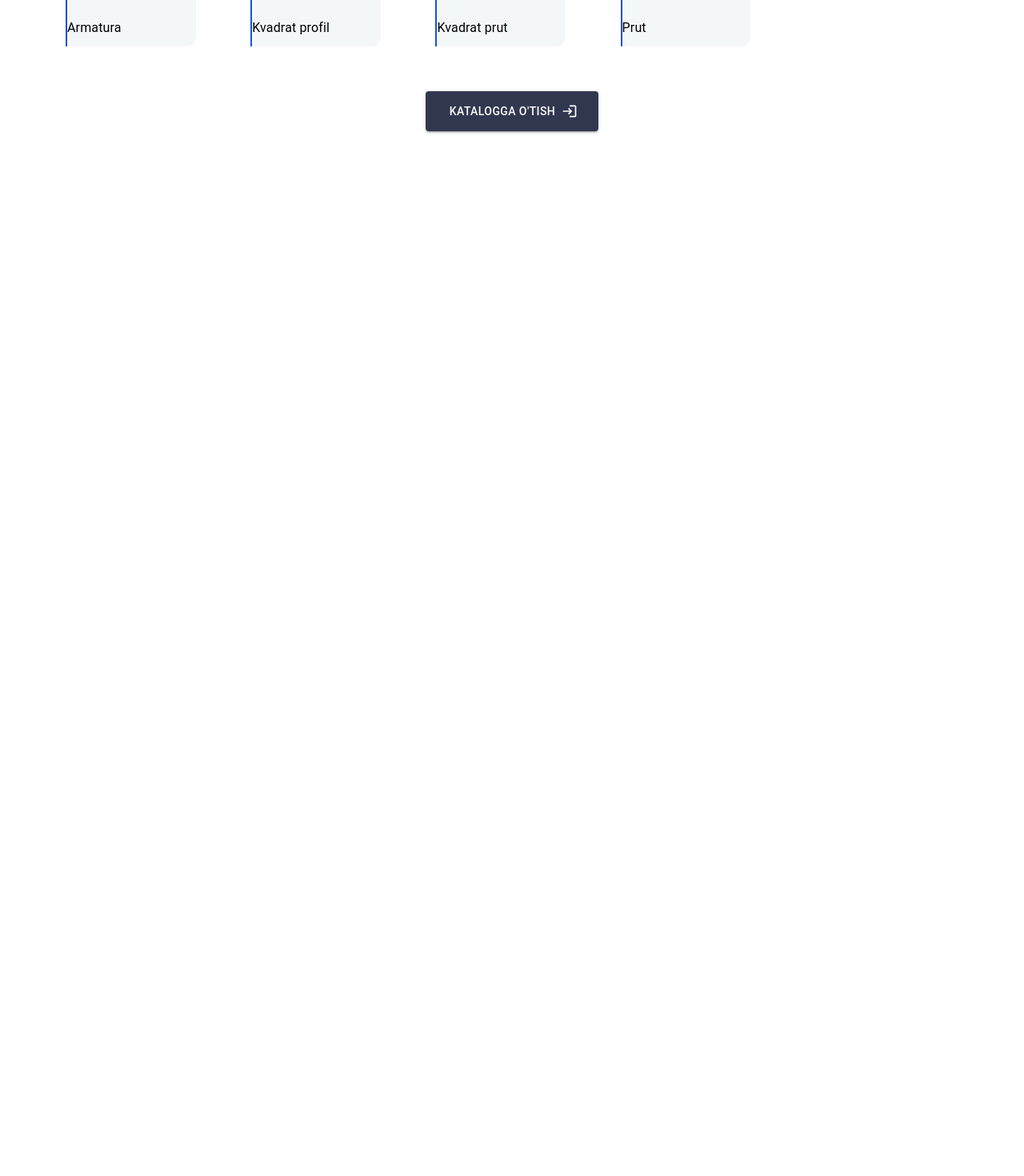
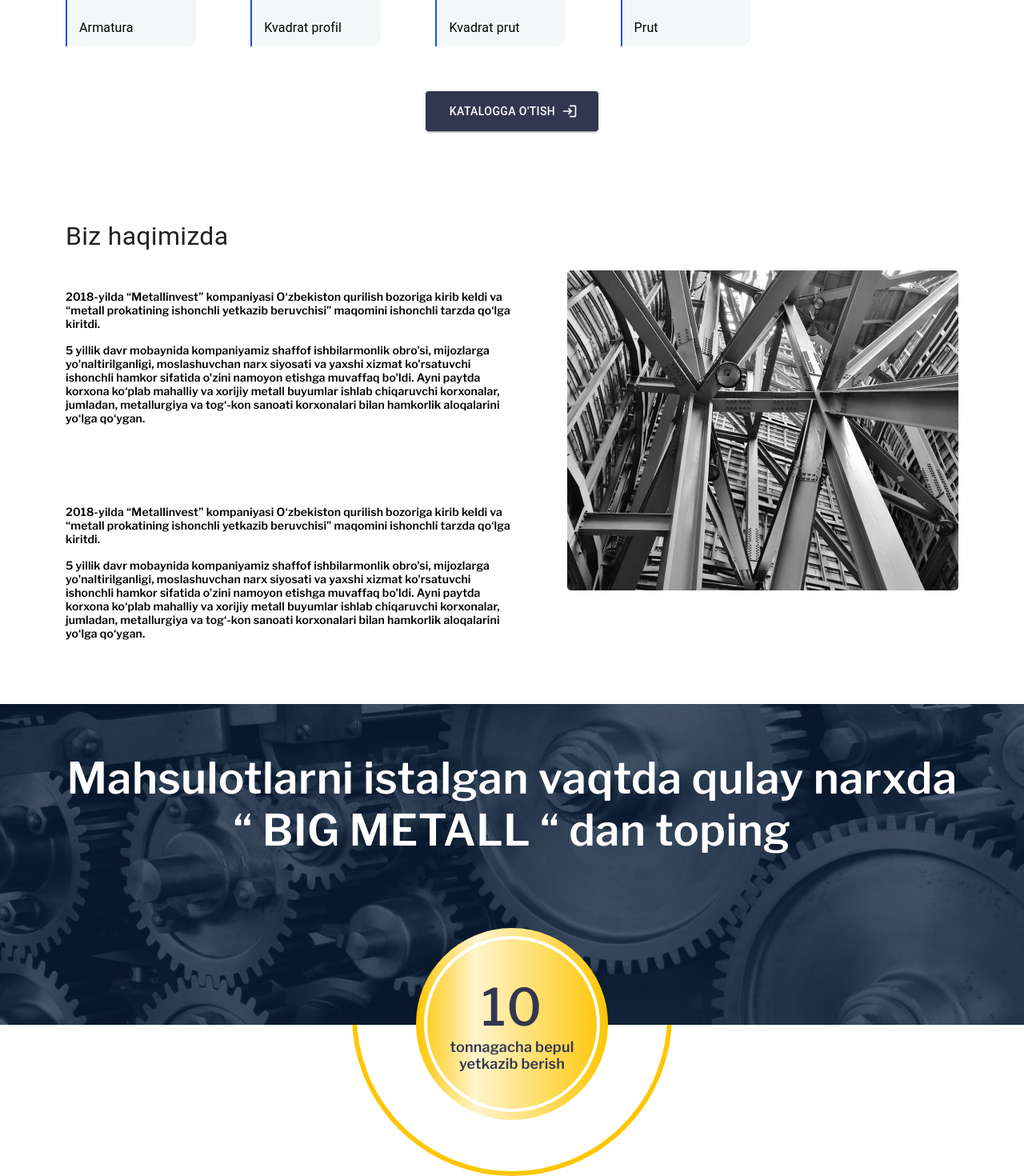
Before and after one commit to imobidjon/bigmetal, a React (Create React App) app: page / in a window 1280 px wide. Shown: the part 1662-3132 px from the top of the page at 80% size. Before the commit the page ends 1882 px from the top, so only its background shows below. Built offline with nearby package versions, Linux system fonts and the light colour scheme.

Commit message:
Added sections | About Us, FifthSection

```diff
--- a/src/components/KatalogCard/katalog.css
+++ b/src/components/KatalogCard/katalog.css
@@ -19,5 +19,5 @@
   font-style: normal;
   font-weight: 400;
   line-height: normal;
-  margin-left: 10px;
+  margin-left: 15px !important;
 }
--- a/src/layout/AppBar/index.jsx
+++ b/src/layout/AppBar/index.jsx
@@ -14,7 +14,7 @@ export default function AppMenu() {
       <div className="container">
         <nav className="navbar navbar-expand-lg ">
           <div className="container-fluid p-0">
-            <a className="navbar-brand" href="#">
+            <a className="navbar-brand" href="/">
               <img
                 src={Logo}
                 style={{
@@ -48,28 +48,28 @@ export default function AppMenu() {
                   <a
                     className="nav-link active text-white"
                     aria-current="page"
-                    href="#"
+                    href="/"
                   >
                     Katalog
                   </a>
                 </li>
                 <li className="nav-item">
-                  <a className="nav-link text-white" href="#">
+                  <a className="nav-link text-white" href="/">
                     Kompaniya haqida
                   </a>
                 </li>
                 <li className="nav-item">
-                  <a className="nav-link text-white" href="#">
+                  <a className="nav-link text-white" href="/">
                     Bloglar
                   </a>
                 </li>
                 <li className="nav-item">
-                  <a className="nav-link text-white" href="#">
+                  <a className="nav-link text-white" href="/">
                     Kalkulyator
                   </a>
                 </li>
                 <li className="nav-item">
-                  <a className="nav-link text-white" href="#">
+                  <a className="nav-link text-white" href="/">
                     Kontaktlar
                   </a>
                 </li>
--- /dev/null
+++ b/src/pages/Main/Sections/AboutUs/about.css
@@ -0,0 +1,8 @@
+.CustomTypography {
+  color: #000 !important;
+  font-family: Libre Franklin !important;
+  font-size: 14px !important;
+  font-style: normal !important;
+  font-weight: 550 !important;
+  line-height: normal !important;
+}
--- /dev/null
+++ b/src/pages/Main/Sections/AboutUs/index.jsx
@@ -0,0 +1,80 @@
+import { Box, Grid, Typography } from "@mui/material";
+import React from "react";
+import "./about.css";
+import AboutImage from "../../../../assets/AboutUs.png";
+
+export default function About() {
+  return (
+    <Box sx={{ py: 7 }}>
+      <div className="container">
+        <Typography
+          fontWeight={"400"}
+          fontSize={"32px"}
+          lineHeight={"normal"}
+          color={"#222222"}
+          marginBottom={"1.5rem"}
+        >
+          Biz haqimizda
+        </Typography>
+
+        <Grid container>
+          <Grid item sx={12} sm={12} md={6}>
+            <Box
+              sx={{
+                py: 3,
+                display: "flex",
+                flexDirection: "column",
+                gap: '100px'
+              }}
+            >
+              <Box>
+                <Typography className="CustomTypography">
+                  2018-yilda “Metallinvest” kompaniyasi O‘zbekiston qurilish
+                  bozoriga kirib keldi va “metall prokatining ishonchli yetkazib
+                  beruvchisi” maqomini ishonchli tarzda qo‘lga kiritdi.
+                </Typography>
+                <Typography className="CustomTypography pt-3">
+                  5 yillik davr mobaynida kompaniyamiz shaffof ishbilarmonlik
+                  obro'si, mijozlarga yo'naltirilganligi, moslashuvchan narx
+                  siyosati va yaxshi xizmat ko'rsatuvchi ishonchli hamkor
+                  sifatida o'zini namoyon etishga muvaffaq bo'ldi. Ayni paytda
+                  korxona ko‘plab mahalliy va xorijiy metall buyumlar ishlab
+                  chiqaruvchi korxonalar, jumladan, metallurgiya va tog‘-kon
+                  sanoati korxonalari bilan hamkorlik aloqalarini yo‘lga
+                  qo‘ygan.
+                </Typography>
+              </Box>
+              <Box>
+                <Typography className="CustomTypography">
+                  2018-yilda “Metallinvest” kompaniyasi O‘zbekiston qurilish
+                  bozoriga kirib keldi va “metall prokatining ishonchli yetkazib
+                  beruvchisi” maqomini ishonchli tarzda qo‘lga kiritdi.
+                </Typography>
+                <Typography className="CustomTypography pt-3">
+                  5 yillik davr mobaynida kompaniyamiz shaffof ishbilarmonlik
+                  obro'si, mijozlarga yo'naltirilganligi, moslashuvchan narx
+                  siyosati va yaxshi xizmat ko'rsatuvchi ishonchli hamkor
+                  sifatida o'zini namoyon etishga muvaffaq bo'ldi. Ayni paytda
+                  korxona ko‘plab mahalliy va xorijiy metall buyumlar ishlab
+                  chiqaruvchi korxonalar, jumladan, metallurgiya va tog‘-kon
+                  sanoati korxonalari bilan hamkorlik aloqalarini yo‘lga
+                  qo‘ygan.
+                </Typography>
+              </Box>
+            </Box>
+          </Grid>
+          <Grid item sx={12} sm={12} md={6}>
+            <Box sx={{ textAlign: "end" }}>
+              <img
+                src={AboutImage}
+                alt="AboutImage"
+                width={"100%"}
+                style={{ maxWidth: "489px", borderRadius: "5px" }}
+              />
+            </Box>
+          </Grid>
+        </Grid>
+      </div>
+    </Box>
+  );
+}
--- /dev/null
+++ b/src/pages/Main/Sections/FifthSection/fifthSection.css
@@ -0,0 +1,36 @@
+.bgImage {
+  background: url(../../../../assets/bg.png) no-repeat !important;
+  background-position: center !important;
+  background-size: cover !important;
+  height: 401px;
+}
+.bgImageText {
+  color: #fff !important;
+  text-align: center !important;
+  font-family: Libre Franklin !important;
+  font-size: 54px !important;
+  font-style: normal !important;
+  font-weight: 600 !important;
+  line-height: normal !important;
+  /* margin: 100px 0 !important; */
+  padding: 60px 0 50px 0 !important;
+}
+
+.GoldHeader {
+  color: #323750 !important;
+  font-family:  Libre Franklin !important;
+  font-size: 64px !important;
+  font-style: normal !important;
+  font-weight: 500 !important;
+  line-height: normal !important;
+}
+
+.GoldParagraph {
+  color: #323750 !important;
+  text-align: center !important;
+  font-family:  Libre Franklin !important;
+  font-size: 18px !important;
+  font-style: normal !important;
+  font-weight: 600 !important;
+  line-height: normal !important;
+}
--- /dev/null
+++ b/src/pages/Main/Sections/FifthSection/index.jsx
@@ -0,0 +1,67 @@
+import React from "react";
+import "./fifthSection.css";
+import { Box, Typography } from "@mui/material";
+
+export default function FifthSection() {
+  return (
+    <div className="bgImage">
+      <div className="container">
+        <Typography className="bgImageText">
+          Mahsulotlarni istalgan vaqtda qulay narxda <br />“ BIG METALL “ dan
+          toping
+        </Typography>
+        <Box
+          sx={{
+            display: "flex",
+            justifyContent: "center",
+            position: "relative",
+          }}
+        >
+          <Box
+            sx={{
+              position: "absolute",
+              top: '40px',
+              width: "240px",
+              height: "240px",
+              borderRadius: "50%",
+              background:
+                "linear-gradient(90deg, #FEC601 0%, #FFF4CD 30.93%, #FEC601 100%)",
+              display: "flex",
+              alignItems: "center",
+              justifyContent: "center",
+            }}
+          >
+            <Box
+              sx={{
+                width: "220px",
+                height: "220px",
+                borderRadius: "50%",
+                border: "4px solid #fff",
+                display: 'flex',
+                alignItems: 'center',
+                justifyContent:'center',
+                flexDirection: 'column'
+              }}
+            >
+                <Typography className="GoldHeader"> 10</Typography>
+                <Typography className="GoldParagraph">tonnagacha bepul yetkazib berish</Typography>
+            </Box>
+          </Box>
+          <Box
+            sx={{
+              border: "6px solid #FEC601",
+              position: "absolute",
+              zIndex: -1,
+              top: '-50px',
+              width: "400px",
+              height: "400px",
+              display: "flex",
+              alignItems: "center",
+              justifyContent: "center",
+              borderRadius: "50%",
+            }}></Box>
+        </Box>
+      </div>
+    </div>
+  );
+}
--- a/src/pages/Main/Sections/index.js
+++ b/src/pages/Main/Sections/index.js
@@ -1,3 +1,5 @@
 export {default as FirstSection} from './FirstSection';
 export {default as TopMahsulotlar} from './TopMahsulotlar';
 export {default as Katalog} from './Katalog';
+export {default as About} from './AboutUs';
+export {default as Fifth} from './FifthSection';
--- a/src/pages/Main/index.jsx
+++ b/src/pages/Main/index.jsx
@@ -1,5 +1,5 @@
 import React from 'react'
-import { FirstSection, Katalog, TopMahsulotlar } from './Sections'
+import { About, Fifth, FirstSection, Katalog, TopMahsulotlar } from './Sections'
 
 export default function Main() {
   return (
@@ -7,6 +7,8 @@ export default function Main() {
         <FirstSection />
         <TopMahsulotlar />
         <Katalog />
+        <About />
+        <Fifth />
     </div>
   )
 }
```
Also changed, not shown: src/assets/AboutUs.png (added), src/assets/bg.png (added).
